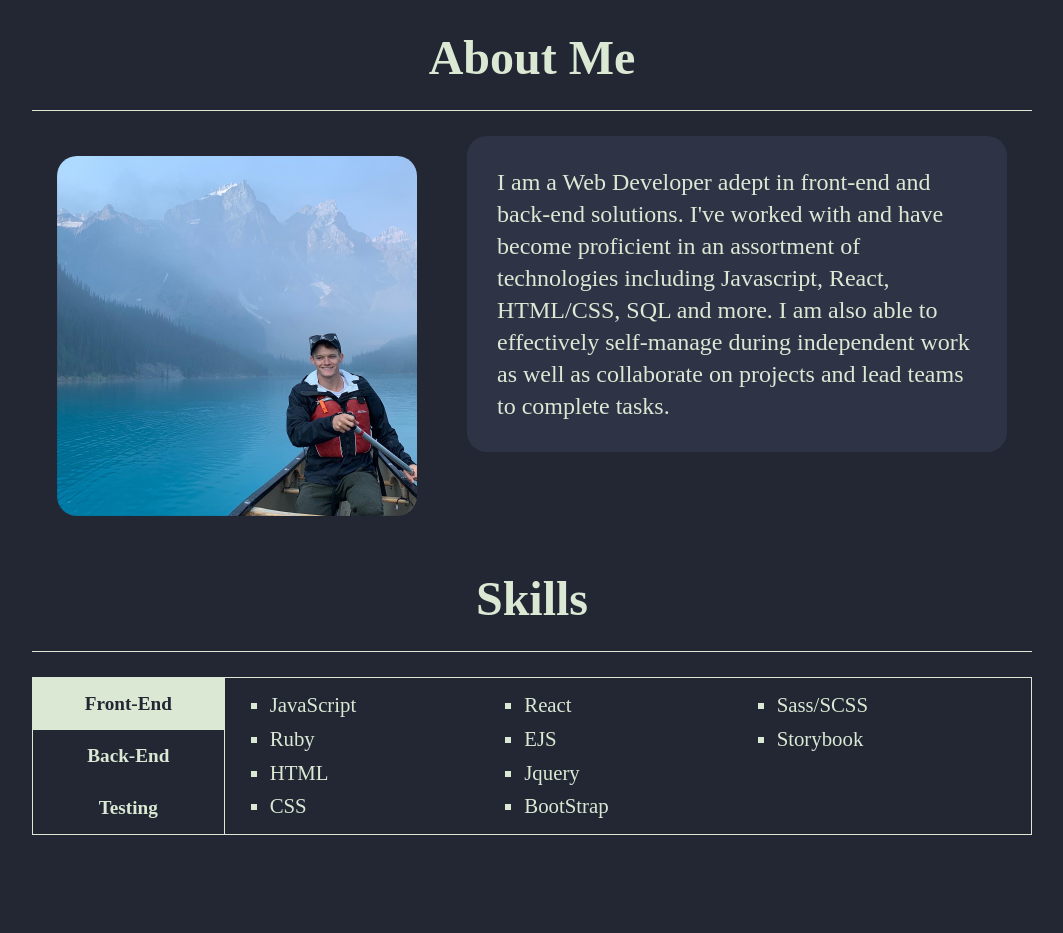
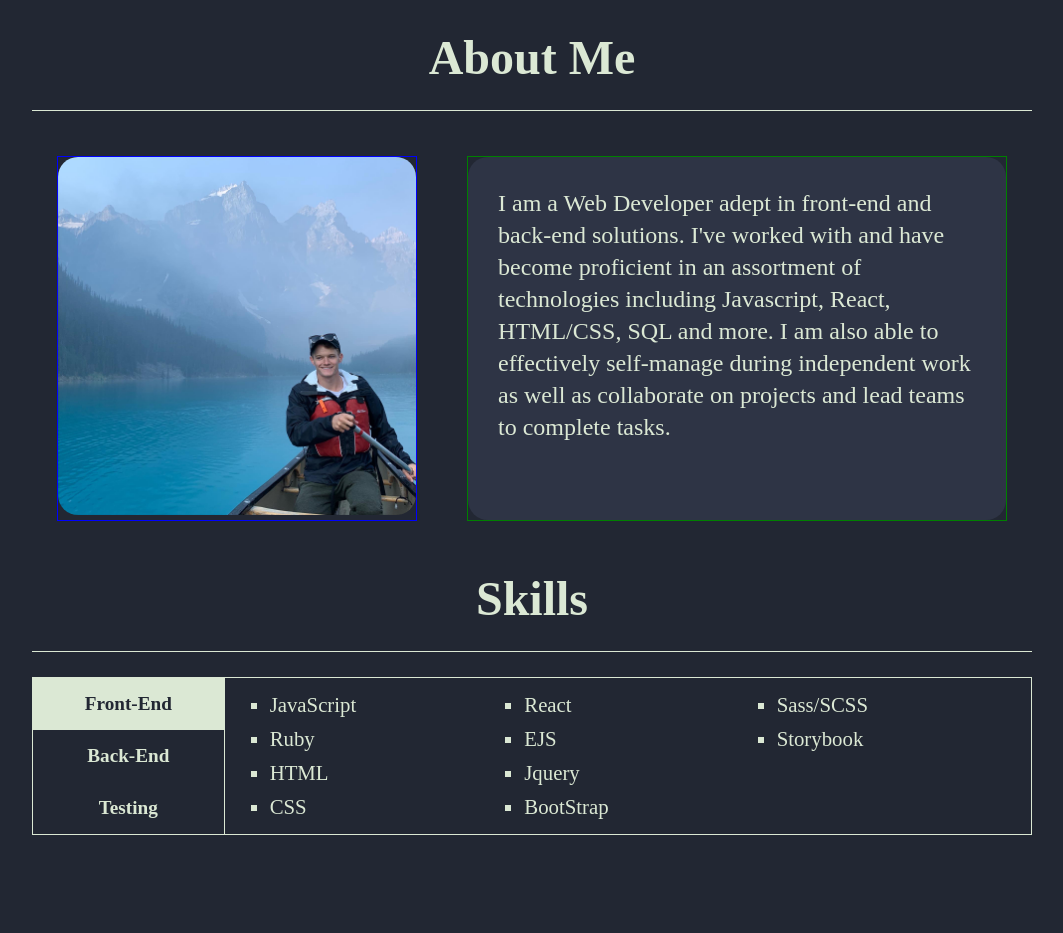
Before and after one commit to NealePT/nealetaylorcom, a React (Create React App) app in the folder react-site/: page / in a window 1280 px wide. Shown: the part 820-1753 px from the top of the page, without its empty margins (108-1171 px from the left). Built offline with nearby package versions, Linux system fonts and the light colour scheme.

Commit message:
make text and pfp uniform

```diff
--- a/react-site/src/components/About.css
+++ b/react-site/src/components/About.css
@@ -3,9 +3,9 @@
 }
 
 .profilepic {
-  height: 100%;
   width: 40%;
   margin: 20px 2.5% 0px 2.5%;
+  border: 1px solid blue;
 }
 
 .profilepic img {
@@ -15,7 +15,8 @@
 
 .aboutDescription {
   width: 60%;
-  margin: 0% 2.5%;
+  margin: 20px 2.5% 0px 2.5%;
+  border: 1px solid green;
 }
 
 .about {
@@ -34,6 +35,7 @@
 }
 
 .aboutme {
+  height: 100%;
   font-size: 1.5rem;
   padding: 30px;
   line-height: 2rem;
```
